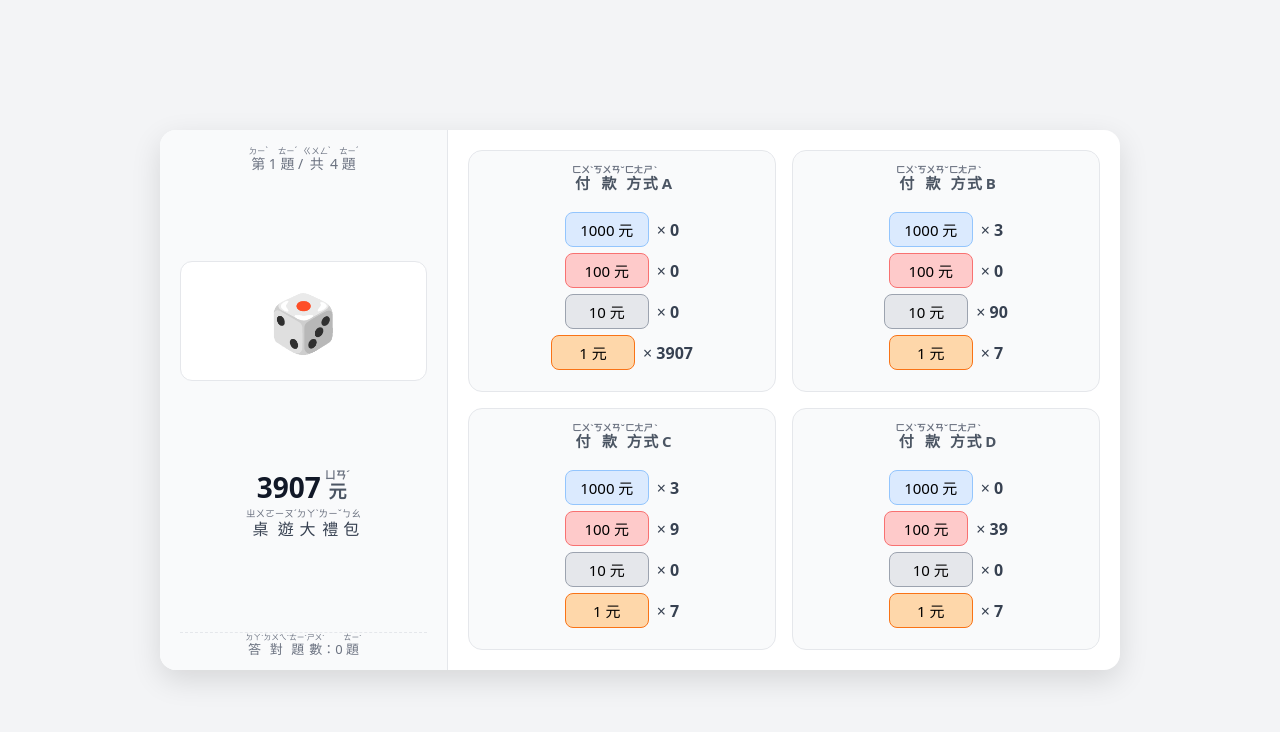
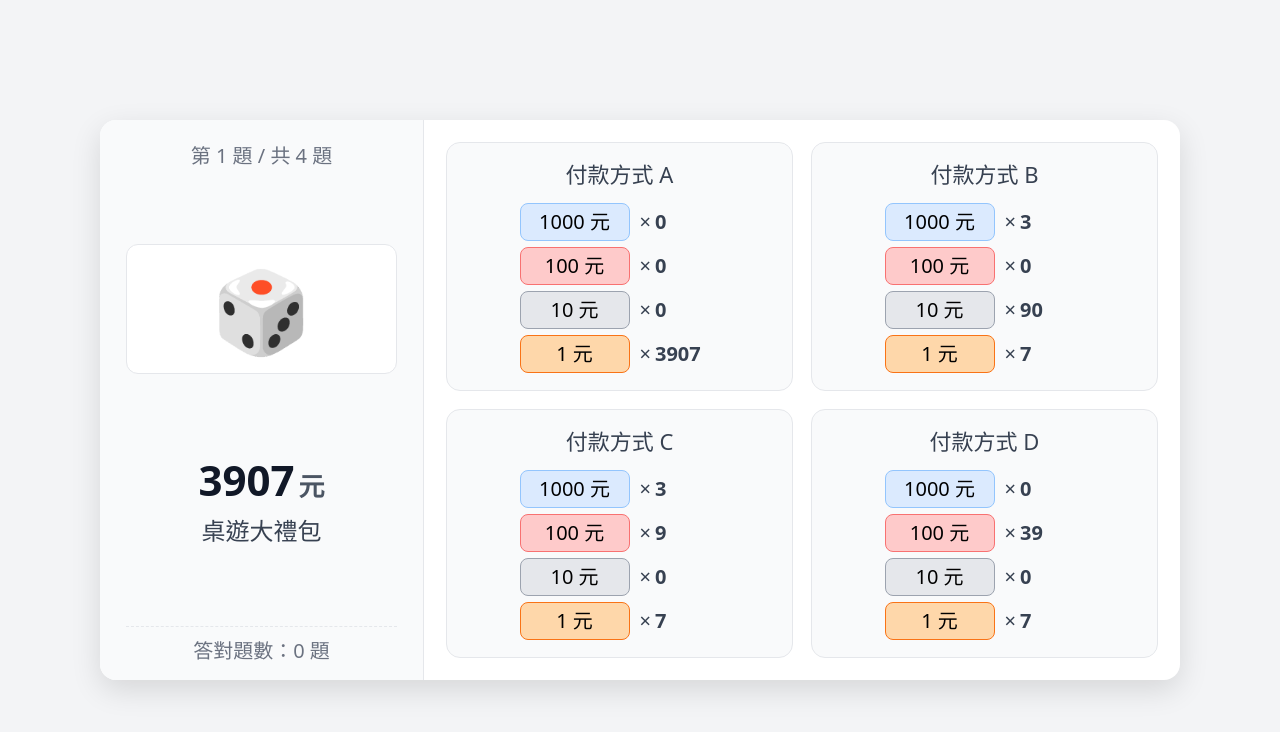
Before and after one commit to Yu1ixc/coin1.2.1, a plain HTML site: page index.html in a window 1280 px wide. Drawn offline with Linux system fonts and the light colour scheme; a web font is replaced by a local one.

Commit message:
Update index.html

```diff
--- a/index.html
+++ b/index.html
@@ -24,23 +24,15 @@
       justify-content: center;
       align-items: center;
       min-height: 100vh;
-    }
-
-    /* ruby 注音樣式 */
-    ruby {
-      ruby-position: over;
-    }
-
-    rt {
-      font-size: 0.6em;
-      line-height: 1;
-      color: #6b7280;
+      font-size: 22px;
+      -webkit-font-smoothing: antialiased;
+      text-rendering: optimizeLegibility;
     }
 
     .game-container {
-      width: 960px;
+      width: 1080px; /* 整體變寬一點，讓內部間距拉開 */
       max-width: 100%;
-      height: 540px;
+      height: 560px;
       background: #ffffff;
       border-radius: 16px;
       box-shadow: 0 10px 30px rgba(0,0,0,0.12);
@@ -51,18 +43,18 @@
     /* 左欄：題目區（約 3 成） */
     .left-panel {
       width: 30%;
-      padding: 16px 20px 12px;
+      padding: 20px 26px 16px; /* padding 加大一點 */
       border-right: 1px solid #e5e7eb;
       display: flex;
       flex-direction: column;
       align-items: stretch;
       justify-content: space-between;
-      gap: 8px;
+      gap: 12px;
       background: #f9fafb;
     }
 
     .question-number {
-      font-size: 14px;
+      font-size: 20px;
       color: #6b7280;
       text-align: center;
       margin-bottom: 4px;
@@ -78,45 +70,45 @@
       justify-content: center;
       color: #1f2933;
       text-align: center;
-      padding: 8px;
-      min-height: 120px;
-      max-height: 160px;
+      padding: 10px;
+      min-height: 130px;
+      max-height: 170px;
     }
 
     .product-emoji {
-      font-size: 56px;
+      font-size: 80px;
       line-height: 1;
     }
 
     .question-header {
       text-align: center;
-      margin-top: 4px;
+      margin-top: 6px;
       margin-bottom: 4px;
     }
 
     .price-display {
-      font-size: 28px;
+      font-size: 42px;
       font-weight: 700;
       color: #111827;
-      margin-bottom: 2px;
+      margin-bottom: 4px;
     }
 
     .price-display span.unit {
-      font-size: 18px;
+      font-size: 26px;
       margin-left: 4px;
       color: #4b5563;
     }
 
     .product-name {
-      font-size: 16px;
+      font-size: 24px;
       color: #374151;
     }
 
     .progress-info {
-      font-size: 13px;
+      font-size: 20px;
       color: #6b7280;
       text-align: center;
-      padding-top: 4px;
+      padding-top: 8px;
       border-top: 1px dashed #e5e7eb;
       margin-top: 4px;
     }
@@ -124,7 +116,7 @@
     /* 右欄：四個選項（約 7 成） */
     .right-panel {
       width: 70%;
-      padding: 20px;
+      padding: 22px; /* 增加 padding，讓四格彼此距離拉開 */
       position: relative;
       display: flex;
       align-items: stretch;
@@ -137,7 +129,7 @@
       display: grid;
       grid-template-columns: 1fr 1fr;
       grid-template-rows: 1fr 1fr;
-      gap: 16px;
+      gap: 18px; /* 四格間距拉開 */
       align-items: stretch;
       justify-items: stretch;
     }
@@ -150,11 +142,11 @@
       display: flex;
       flex-direction: column;
       cursor: pointer;
-      transition: transform 0.12s ease, box-shadow 0.12s ease, border-color 0.12s ease, background 0.12s ease;
+      transition: box-shadow 0.12s ease, border-color 0.12s ease, background 0.12s ease;
+      /* 拿掉 hover 的位移縮放，避免字在 transform 後看起來糊 */
     }
 
     .option-card:hover {
-      transform: translateY(-2px);
       box-shadow: 0 8px 20px rgba(0,0,0,0.08);
       border-color: #3b82f6;
       background: #eff6ff;
@@ -164,14 +156,13 @@
       cursor: default;
       opacity: 0.6;
       box-shadow: none;
-      transform: none;
     }
 
     .option-title {
-      font-size: 15px;
-      font-weight: 600;
-      color: #4b5563;
-      margin-bottom: 10px;
+      font-size: 22px;
+      font-weight: 500;  /* 稍微降一點粗度，比較不會糊 */
+      color: #374151;
+      margin-bottom: 8px;
       text-align: center;
     }
 
@@ -181,40 +172,47 @@
       flex-direction: column;
       justify-content: center;
       gap: 6px;
+      align-items: center;  /* 整組鈔票＋乘號在格內置中 */
     }
 
     .money-line {
       display: flex;
       align-items: center;
-      justify-content: center;
-      margin-bottom: 0;
+      justify-content: flex-start; /* 內部仍是左側鈔票、右側乘號 */
+      width: max-content;          /* 以內容寬度為主 */
+      margin: 0 auto;              /* 整行置中 */
     }
 
     .note-icon {
-      min-width: 84px;
+      min-width: 110px;
       padding: 6px 10px;
       border-radius: 8px;
       border: 1px solid #d1d5db;
       text-align: center;
-      font-size: 15px;
-      margin-right: 8px;
+      font-size: 20px;      /* 鈔票字大小維持 */
+      margin-right: 10px;
       background: #ffffff;
+      line-height: 1.2;
     }
 
     /* 指定顏色：
        1000 = 藍、100 = 紅、10 = 銀、1 = 銅 */
-    .note-1000 { background: #dbeafe; border-color: #93c5fd; } /* 藍 */
-    .note-100  { background: #fecaca; border-color: #f87171; } /* 紅 */
-    .note-10   { background: #e5e7eb; border-color: #9ca3af; } /* 銀 */
-    .note-1    { background: #fed7aa; border-color: #f97316; } /* 銅 */
+    .note-1000 { background: #dbeafe; border-color: #93c5fd; }
+    .note-100  { background: #fecaca; border-color: #f87171; }
+    .note-10   { background: #e5e7eb; border-color: #9ca3af; }
+    .note-1    { background: #fed7aa; border-color: #f97316; }
 
     .note-multiplier {
-      font-size: 16px;
+      display: flex;
+      align-items: center;
+      min-width: 80px;      /* 右側「× 數量」欄寬固定，四行對齊 */
+      font-size: 20px;      /* 乘號字大小維持 */
       color: #374151;
     }
 
     .note-multiplier strong {
       font-weight: 700;
+      margin-left: 4px;
     }
 
     /* 勾勾 / 叉叉 提示 */
@@ -237,11 +235,11 @@
     }
 
     .feedback-circle {
-      min-width: 260px;
-      max-width: 320px;
+      min-width: 300px;
+      max-width: 380px;
       border-radius: 24px;
       background: #ffffff;
-      padding: 18px 24px 20px;
+      padding: 24px 30px 26px;
       display: flex;
       flex-direction: column;
       align-items: center;
@@ -252,28 +250,28 @@
     }
 
     .feedback-icon {
-      width: 72px;
-      height: 72px;
+      width: 90px;
+      height: 90px;
       border-radius: 999px;
       border: 3px solid currentColor;
       display: flex;
       align-items: center;
       justify-content: center;
-      font-size: 40px;
-      margin-bottom: 10px;
+      font-size: 52px;
+      margin-bottom: 14px;
     }
 
     .feedback-text {
-      font-size: 18px;
+      font-size: 24px;
       font-weight: 600;
       color: #111827;
-      margin-bottom: 4px;
+      margin-bottom: 8px;
     }
 
     .feedback-text-sub {
-      font-size: 14px;
+      font-size: 20px;
       color: #4b5563;
-      line-height: 1.4;
+      line-height: 1.5;
     }
 
     @keyframes pop {
@@ -306,31 +304,31 @@
     }
 
     .end-title {
-      font-size: 28px;
+      font-size: 34px;
       font-weight: 700;
-      margin-bottom: 8px;
+      margin-bottom: 12px;
       color: #111827;
     }
 
     .end-subtitle {
-      font-size: 16px;
+      font-size: 22px;
       color: #4b5563;
-      margin-bottom: 16px;
+      margin-bottom: 20px;
     }
 
     .end-score {
-      font-size: 18px;
+      font-size: 24px;
       color: #1f2937;
-      margin-bottom: 20px;
+      margin-bottom: 26px;
     }
 
     .btn-restart {
       border: none;
-      padding: 10px 20px;
+      padding: 14px 30px;
       border-radius: 999px;
       background: #3b82f6;
       color: #ffffff;
-      font-size: 15px;
+      font-size: 20px;
       cursor: pointer;
       transition: background 0.15s ease, transform 0.1s ease, box-shadow 0.1s ease;
       box-shadow: 0 6px 14px rgba(37, 99, 235, 0.4);
@@ -410,59 +408,7 @@
 </div>
 
 <script>
-  // ===== ruby 注音模板 =====
-  const RUBY = {
-    // 題號
-    DI: "<ruby>第<rt>ㄉㄧˋ</rt></ruby>",
-    TI: "<ruby>題<rt>ㄊㄧˊ</rt></ruby>",
-    GONG: "<ruby>共<rt>ㄍㄨㄥˋ</rt></ruby>",
-    // 單位
-    YUAN: "<ruby>元<rt>ㄩㄢˊ</rt></ruby>",
-    // 進度
-    PROG_PREFIX: "<ruby>答<rt>ㄉㄚˊ</rt>對<rt>ㄉㄨㄟˋ</rt>題<rt>ㄊㄧˊ</rt>數<rt>ㄕㄨˋ</rt></ruby>：",
-    // 付款方式
-    PAY_LABEL: "<ruby>付<rt>ㄈㄨˋ</rt>款<rt>ㄎㄨㄢˇ</rt>方<rt>ㄈㄤ</rt>式<rt>ㄕˋ</rt></ruby>",
-    // 回饋文字
-    ANSWER_OK: "<ruby>答<rt>ㄉㄚˊ</rt>對<rt>ㄉㄨㄟˋ</rt>了<rt>˙ㄌㄜ</rt></ruby>",
-    ANSWER_BAD: "<ruby>再<rt>ㄗㄞˋ</rt>想<rt>ㄒㄧㄤˇ</rt>一<rt>ㄧ</rt>想<rt>ㄒㄧㄤˇ</rt></ruby>",
-    SUB_NEXT: "<ruby>進<rt>ㄐㄧㄣˋ</rt>入<rt>ㄖㄨˋ</rt>下<rt>ㄒㄧㄚˋ</rt>一<rt>ㄧ</rt>題<rt>ㄊㄧˊ</rt></ruby>…",
-    SUB_RESULT: "<ruby>即<rt>ㄐㄧˊ</rt>將<rt>ㄐㄧㄤ</rt>顯<rt>ㄒㄧㄢˇ</rt>示<rt>ㄕˋ</rt>結<rt>ㄐㄧㄝˊ</rt>果<rt>ㄍㄨㄛˊ</rt></ruby>…",
-    SUB_WRONG: "<ruby>這<rt>ㄓㄜˋ</rt>個<rt>˙ㄍㄜ</rt>不<rt>ㄅㄨˋ</rt>是<rt>ㄕˋ</rt>最<rt>ㄗㄨㄟˋ</rt>少<rt>ㄕㄠˇ</rt>錢<rt>ㄑㄧㄢˊ</rt>幣<rt>ㄅㄧˋ</rt>的<rt>˙ㄉㄜ</rt>付<rt>ㄈㄨˋ</rt>款<rt>ㄎㄨㄢˇ</rt>方<rt>ㄈㄤ</rt>式<rt>ㄕˋ</rt></ruby>。",
-    // 結束畫面
-    END_TITLE: "<ruby>全<rt>ㄑㄩㄢˊ</rt>部<rt>ㄅㄨˋ</rt>題<rt>ㄊㄧˊ</rt>目<rt>ㄇㄨˋ</rt>完<rt>ㄨㄢˊ</rt>成<rt>ㄔㄥˊ</rt></ruby>",
-    END_SUBTITLE: "<ruby>你<rt>ㄋㄧˇ</rt>已<rt>ㄧˇ</rt>經<rt>ㄐㄧㄥ</rt>學<rt>ㄒㄩㄝˊ</rt>會<rt>ㄏㄨㄟˋ</rt>如<rt>ㄖㄨˊ</rt>何<rt>ㄏㄜˊ</rt>用<rt>ㄩㄥˋ</rt>最<rt>ㄗㄨㄟˋ</rt>少<rt>ㄕㄠˇ</rt>的<rt>˙ㄉㄜ</rt>錢<rt>ㄑㄧㄢˊ</rt>幣<rt>ㄅㄧˋ</rt>付<rt>ㄈㄨˋ</rt>款<rt>ㄎㄨㄢˇ</rt></ruby>。",
-    END_SCORE_MID: "<ruby>題<rt>ㄊㄧˊ</rt>，<rt>，</rt>你<rt>ㄋㄧˇ</rt>答<rt>ㄉㄚˊ</rt>對<rt>ㄉㄨㄟˋ</rt>了<rt>˙ㄌㄜ</rt></ruby>",
-    END_SCORE_TAIL: "<ruby>題<rt>ㄊㄧˊ</rt></ruby>。",
-    // 按鈕
-    RESTART: "<ruby>再<rt>ㄗㄞˋ</rt>玩<rt>ㄨㄢˊ</rt>一<rt>ㄧ</rt>次<rt>ㄘˋ</rt></ruby>"
-  };
-
-  // 商品名稱注音
-  const PRODUCT_RUBY = {
-    "積木組合": "<ruby>積<rt>ㄐㄧˊ</rt>木<rt>ㄇㄨˋ</rt>組<rt>ㄗㄨˇ</rt>合<rt>ㄏㄜˊ</rt></ruby>",
-    "小熊玩偶": "<ruby>小<rt>ㄒㄧㄠˇ</rt>熊<rt>ㄒㄩㄥˊ</rt>玩<rt>ㄨㄢˊ</rt>偶<rt>ㄡˇ</rt></ruby>",
-    "遙控機器人": "<ruby>遙<rt>ㄧㄠˊ</rt>控<rt>ㄎㄨㄥˋ</rt>機<rt>ㄐㄧ</rt>器<rt>ㄑㄧˋ</rt>人<rt>ㄖㄣˊ</rt></ruby>",
-    "高階遊戲主機": "<ruby>高<rt>ㄍㄠ</rt>階<rt>ㄐㄧㄝ</rt>遊<rt>ㄧㄡˊ</rt>戲<rt>ㄒㄧˋ</rt>主<rt>ㄓㄨˇ</rt>機<rt>ㄐㄧ</rt></ruby>",
-    "科學實驗套組": "<ruby>科<rt>ㄎㄜ</rt>學<rt>ㄒㄩㄝˊ</rt>實<rt>ㄕˊ</rt>驗<rt>ㄧㄢˋ</rt>套<rt>ㄊㄠˋ</rt>組<rt>ㄗㄨˇ</rt></ruby>",
-    "直排輪鞋組合": "<ruby>直<rt>ㄓˊ</rt>排<rt>ㄆㄞˊ</rt>輪<rt>ㄌㄨㄣˊ</rt>鞋<rt>ㄒㄧㄝˊ</rt>組<rt>ㄗㄨˇ</rt>合<rt>ㄏㄜˊ</rt></ruby>",
-    "模型汽車": "<ruby>模<rt>ㄇㄛˊ</rt>型<rt>ㄒㄧㄥˊ</rt>汽<rt>ㄑㄧˋ</rt>車<rt>ㄔㄜ</rt></ruby>",
-    "電動火車組": "<ruby>電<rt>ㄉㄧㄢˋ</rt>動<rt>ㄉㄨㄥˋ</rt>火<rt>ㄏㄨㄛˇ</rt>車<rt>ㄔㄜ</rt>組<rt>ㄗㄨˇ</rt></ruby>",
-    "鋼琴玩具組": "<ruby>鋼<rt>ㄍㄤ</rt>琴<rt>ㄑㄧㄣˊ</rt>玩<rt>ㄨㄢˊ</rt>具<rt>ㄐㄩˋ</rt>組<rt>ㄗㄨˇ</rt></ruby>",
-    "戶外露營組": "<ruby>戶<rt>ㄏㄨˋ</rt>外<rt>ㄨㄞˋ</rt>露<rt>ㄌㄨˋ</rt>營<rt>ㄧㄥˊ</rt>組<rt>ㄗㄨˇ</rt></ruby>",
-    "桌遊大禮包": "<ruby>桌<rt>ㄓㄨㄛ</rt>遊<rt>ㄧㄡˊ</rt>大<rt>ㄉㄚˋ</rt>禮<rt>ㄌㄧˇ</rt>包<rt>ㄅㄠ</rt></ruby>"
-  };
-
-  // ===== 工具：洗牌函數 =====
-  function shuffle(array) {
-    const arr = array.slice();
-    for (let i = arr.length - 1; i > 0; i--) {
-      const j = Math.floor(Math.random() * (i + 1));
-      [arr[i], arr[j]] = [arr[j], arr[i]];
-    }
-    return arr;
-  }
-
-  // ===== 題庫設定（同前一版，略） =====
+  // 題庫設定
   const questionsPool = [
     {
       price: 2321,
@@ -611,7 +557,7 @@
 
   const QUESTIONS_PER_GAME = 4;
 
-  // ===== DOM 元件 =====
+  // DOM
   const questionNumberEl = document.getElementById("questionNumber");
   const priceDisplayEl = document.getElementById("priceDisplay");
   const productNameEl = document.getElementById("productName");
@@ -630,12 +576,21 @@
   const endScoreEl = document.getElementById("endScore");
   const restartBtn = document.getElementById("restartBtn");
 
-  // ===== 遊戲狀態 =====
+  // 狀態
   let gameQuestions = [];
   let totalQuestions = 0;
   let currentIndex = 0;
   let correctCount = 0;
   let locked = false;
+
+  function shuffle(array) {
+    const arr = array.slice();
+    for (let i = arr.length - 1; i > 0; i--) {
+      const j = Math.floor(Math.random() * (i + 1));
+      [arr[i], arr[j]] = [arr[j], arr[i]];
+    }
+    return arr;
+  }
 
   function formatPrice(price) {
     return price.toString();
@@ -650,10 +605,9 @@
     locked = false;
     endScreenEl.classList.remove("visible");
 
-    // 設定結束畫面固定文字、按鈕注音
-    endTitleEl.innerHTML = RUBY.END_TITLE;
-    endSubtitleEl.innerHTML = RUBY.END_SUBTITLE;
-    restartBtn.innerHTML = RUBY.RESTART;
+    endTitleEl.textContent = "全部題目完成";
+    endSubtitleEl.textContent = "你已經學會如何用最少的錢幣付款。";
+    restartBtn.textContent = "再玩一次";
 
     renderQuestion();
   }
@@ -664,25 +618,12 @@
 
     const q = gameQuestions[currentIndex];
 
-    // 題號
-    questionNumberEl.innerHTML =
-      `${RUBY.DI} ${currentIndex + 1} ${RUBY.TI} / ${RUBY.GONG} ${totalQuestions} ${RUBY.TI}`;
+    questionNumberEl.textContent = `第 ${currentIndex + 1} 題 / 共 ${totalQuestions} 題`;
+    priceDisplayEl.innerHTML = `${formatPrice(q.price)}<span class="unit">元</span>`;
+    productNameEl.textContent = q.name;
+    productEmojiEl.textContent = q.emoji;
+    progressInfoEl.textContent = `答對題數：${correctCount} 題`;
 
-    // 價格
-    priceDisplayEl.innerHTML =
-      `${formatPrice(q.price)}<span class="unit">${RUBY.YUAN}</span>`;
-
-    // 商品名稱注音
-    productNameEl.innerHTML = PRODUCT_RUBY[q.name] || q.name;
-
-    // 圖案
-    productEmojiEl.textContent = q.emoji;
-
-    // 進度
-    progressInfoEl.innerHTML =
-      `${RUBY.PROG_PREFIX}${correctCount} ${RUBY.TI}`;
-
-    // 選項
     const optionBundles = q.options.map((opt, idx) => ({
       option: opt,
       isCorrect: idx === q.correctIndex
@@ -700,13 +641,12 @@
 
       const title = document.createElement("div");
       title.className = "option-title";
-      title.innerHTML = `${RUBY.PAY_LABEL} ${letters[index]}`;
+      title.textContent = `付款方式 ${letters[index]}`;
       card.appendChild(title);
 
       const body = document.createElement("div");
       body.className = "option-body";
 
-      // 每個選項固定顯示四種面額，沒有的就 ×0
       denomOrder.forEach(denom => {
         const found = bundle.option.find(row => row.denom === denom);
         const count = found ? found.count : 0;
@@ -739,7 +679,7 @@
     });
   }
 
-  // ===== 小音效：答對 / 答錯 =====
+  // 小音效：答對 / 答錯
   function playSound(isCorrect) {
     try {
       const AudioContext = window.AudioContext || window.webkitAudioContext;
@@ -774,9 +714,7 @@
       }
 
       setTimeout(() => ctx.close(), 600);
-    } catch (e) {
-      // ignore
-    }
+    } catch (e) {}
   }
 
   function handleOptionClick(cardEl) {
@@ -806,13 +744,13 @@
   function showFeedback(isCorrect) {
     feedbackIconEl.textContent = isCorrect ? "✓" : "✗";
     feedbackIconEl.style.color = isCorrect ? "#16a34a" : "#dc2626";
-    feedbackTextEl.innerHTML = isCorrect ? RUBY.ANSWER_OK : RUBY.ANSWER_BAD;
+    feedbackTextEl.textContent = isCorrect ? "答對了" : "再想一想";
 
     if (isCorrect) {
-      feedbackSubTextEl.innerHTML =
-        currentIndex < totalQuestions - 1 ? RUBY.SUB_NEXT : RUBY.SUB_RESULT;
+      feedbackSubTextEl.textContent =
+        currentIndex < totalQuestions - 1 ? "進入下一題…" : "即將顯示結果…";
     } else {
-      feedbackSubTextEl.innerHTML = RUBY.SUB_WRONG;
+      feedbackSubTextEl.textContent = "這個不是最少錢幣的付款方式。";
     }
 
     feedbackOverlayEl.classList.add("visible");
@@ -821,11 +759,7 @@
 
   function showEndScreen() {
     feedbackOverlayEl.classList.remove("visible");
-
-    // 例如：「共 4 題，你答對了 3 題。」
-    endScoreEl.innerHTML =
-      `${RUBY.GONG} ${totalQuestions} ${RUBY.TI}${RUBY.END_SCORE_MID} ${correctCount} ${RUBY.END_SCORE_TAIL}`;
-
+    endScoreEl.textContent = `共 ${totalQuestions} 題，你答對了 ${correctCount} 題。`;
     endScreenEl.classList.add("visible");
   }
 
```
